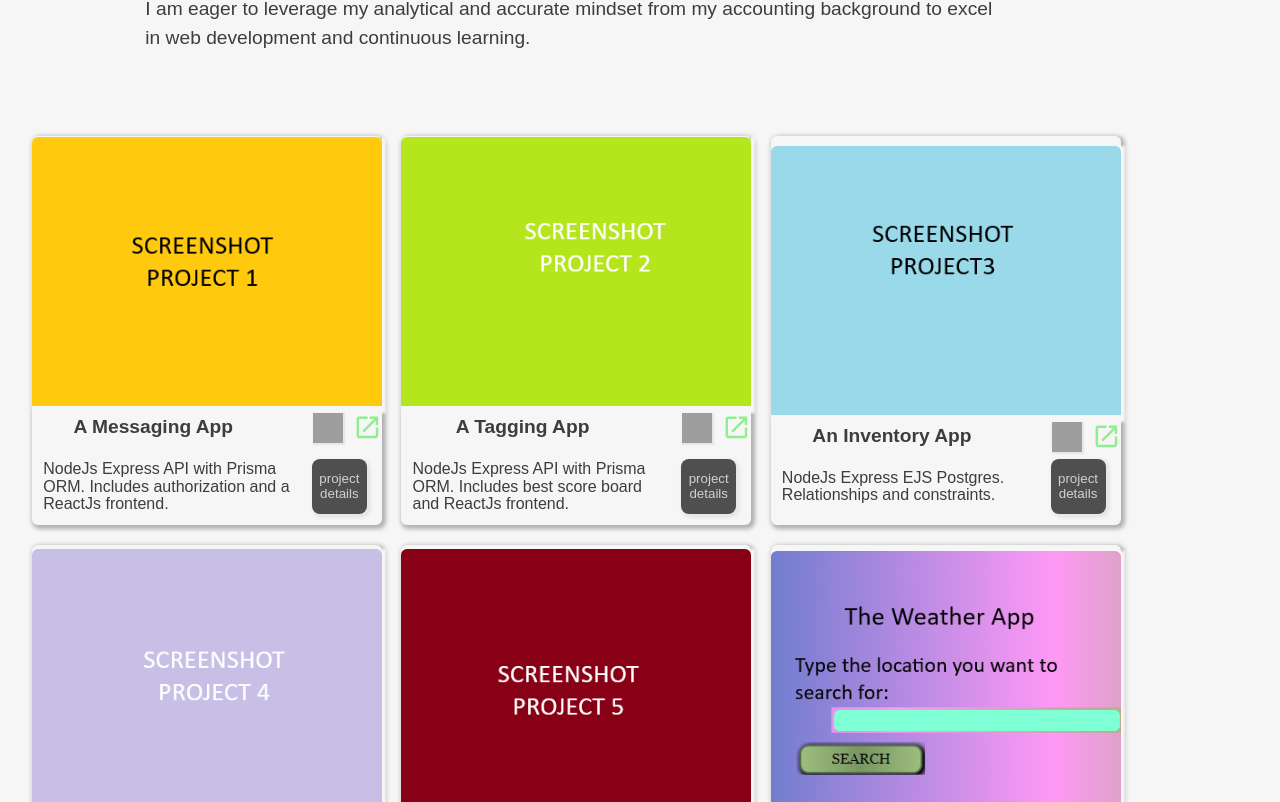
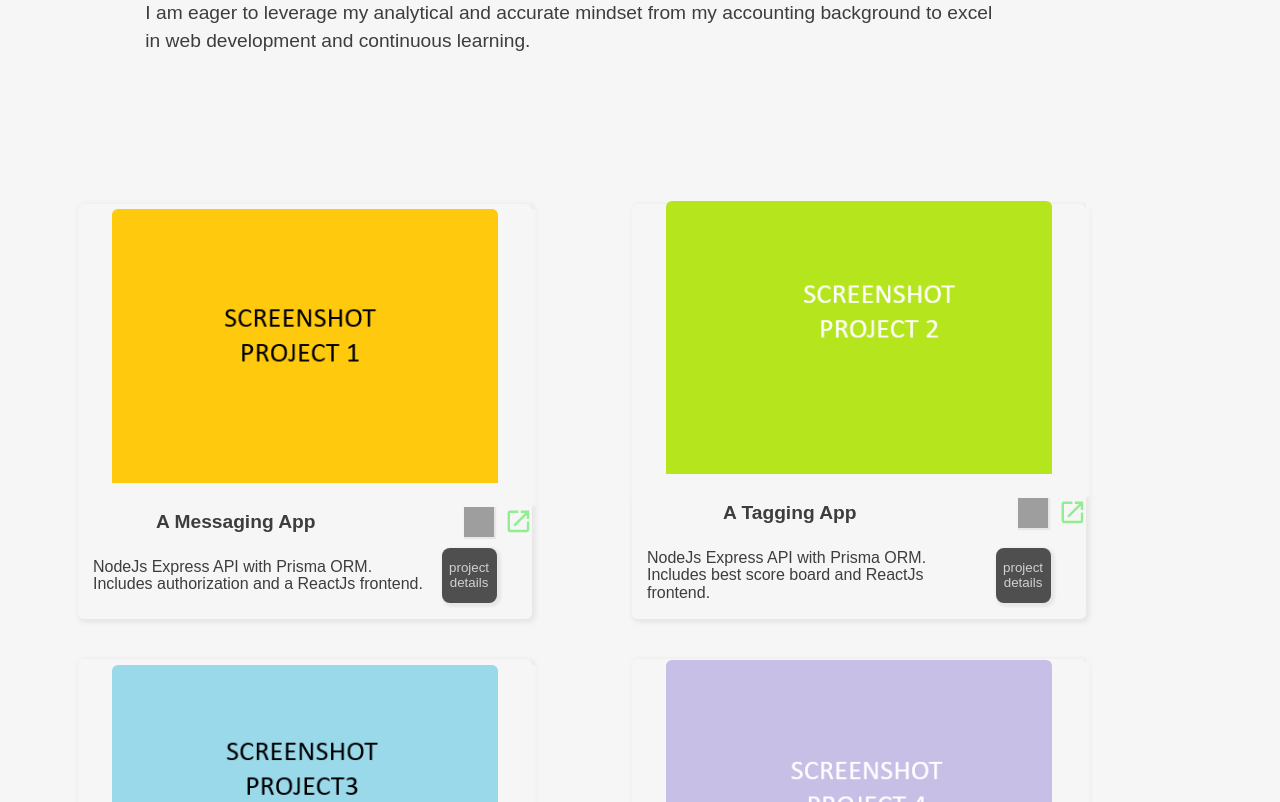
Before and after one commit to manelly67/mypersonalwebsite, a React (Vite) app: page / in a window 1280 px wide. Shown: the part 478-1280 px from the top of the page. Built offline with nearby package versions, Linux system fonts and the light colour scheme; grey boxes are pictures that could not be loaded; a web font is replaced by a local one.

Commit message:
change color of the projects section in dark mode and shadow of title

```diff
--- a/src/styles/App.css
+++ b/src/styles/App.css
@@ -24,7 +24,6 @@ main>aside>picture {
 
 header {
   position: relative;
-  height: 100px;
   padding-bottom: calc(0.01*100vh);
 
 }
@@ -49,8 +48,8 @@ header {
   height: 100%;
   background-color: var(--color-bg-first);
   box-shadow:
-    1px 1px var(--color-bg-second),
-    -1em 0 0.4em var(--color-bg-second);
+    1px 1px var(--color-article-shadow),
+    -1em 0 0.4em var(--color-article-shadow);
 }
 
 header>div>h1 {
@@ -88,6 +87,9 @@ header>div>h1 {
     gap: 4px;
   }
 
+  header {
+    height: 150px;
+  }
 }
 
 @media screen and (min-width: 401px) {
@@ -110,6 +112,10 @@ header>div>h1 {
     display: flex;
     flex-direction: column;
     gap: 10px;
+  }
+
+  header {
+    height: 100px;
   }
 
 }
@@ -152,6 +158,7 @@ header>div>h1 {
   .aboutMe {
     padding: 2em 0 2em 0;
   }
+
 }
 
 @media screen and (min-width: 981px) {
--- a/src/styles/Projects.module.css
+++ b/src/styles/Projects.module.css
@@ -2,13 +2,19 @@
   width: 100%;
   height: 100%;
   margin: 0 auto;
+  background-color: var(--color-bg-second);
 
   /*grid defined in each screen*/
   align-items: center;
   align-content: center;
+  padding: 4em 0.4em;
+  border-radius: 6px;
 }
+/*
+.contentHalf {
 
-
+}
+ */
 article {
   display: grid;
   grid-template-columns: 1fr;
@@ -32,20 +38,20 @@ article {
   .content {
     display: grid;
     grid-template-rows: repeat(auto-fit, minmax(210px, 1fr));
-    grid-template-columns: repeat(auto-fit, minmax(300px, 1fr));
-    row-gap: 20px;
+    grid-template-columns: repeat(auto-fit, minmax(400px, 1fr));
+    row-gap: 40px;
     column-gap: 20px;
   }
 
   article {
-    --defining-width: calc(0.82 * (100vw / 3));
+    --defining-width: 85%;
     width: var(--defining-width);
     height: 100%;
   }
 
   .projectImg {
     width: var(--defining-width);
-    height: calc(var(--defining-width) * 1.1 * 0.7);
+    height: calc(var(--defining-width)* 1.1);
   }
 
   .divDescriptionArticle>p {
@@ -56,19 +62,19 @@ article {
 
 @media screen and (min-width: 620px) and (max-width: 980px) {
 
-
   .content {
     display: grid;
     grid-template-rows: repeat(auto-fit, minmax(210px, 1fr));
-    grid-template-columns: repeat(auto-fit, minmax(200px, 1fr));
-    row-gap: 20px;
-    column-gap: 10px;
+    grid-template-columns: repeat(auto-fit, minmax(300px, 1fr));
+    row-gap: 40px;
+    column-gap: 20px;
   }
 
 
   article {
-    --defining-width: calc(0.75 * (100vw / 2));
+    --defining-width: 95%;
     width: var(--defining-width);
+    height: 100%;
   }
 
   .projectImg {
@@ -83,18 +89,19 @@ article {
   .content {
     display: grid;
     grid-template-rows: repeat(auto-fit, minmax(210px, 1fr));
-    grid-template-columns: repeat(auto-fit, minmax(200px, 1fr));
-    row-gap: 20px;
+    grid-template-columns: repeat(auto-fit, minmax(250px, 1fr));
+    row-gap: 40px;
   }
 
   article {
-    --defining-width: calc(0.7 * 100vw);
+    --defining-width: 95%;
     width: var(--defining-width);
+    height: fit-content;
   }
 
   .projectImg {
     width: var(--defining-width);
-    height: calc(var(--defining-width*0.9));
+    height: calc(var(--defining-width));
   }
 
 }
@@ -137,6 +144,7 @@ article {
   grid-template-columns: 0.8fr 0.2fr;
 
   align-items: center;
+  padding-bottom: 1.5%;
 }
 
 .divDescriptionArticle>p {
--- a/src/styles/index.css
+++ b/src/styles/index.css
@@ -11,19 +11,19 @@
 
 .light {
   --color-bg-first: #f6f6f6;
-  --color-bg-second: #e7e7e7;
+  --color-bg-second: #f6f6f6;
   --color-base-text: #3d3d3d;
   --color-a-hover: lightgreen;
   --color-text-button: #d1d1d1;
   --color-bg-button: #4f4f4f;
   --color-border-button: lightgreen;
   --color-sunglasses: #242424;
-  --color-article-shadow:#b0b0b0;
+  --color-article-shadow:#e7e7e7;
 }
 
 .dark {
   --color-bg-first: #3d3d3d;
-  --color-bg-second:#242424;
+  --color-bg-second:#454545;
   --color-base-text: #f5f8fa;
   --color-a-hover: lightgreen;
   --color-text-button:#e7e7e7;
```
